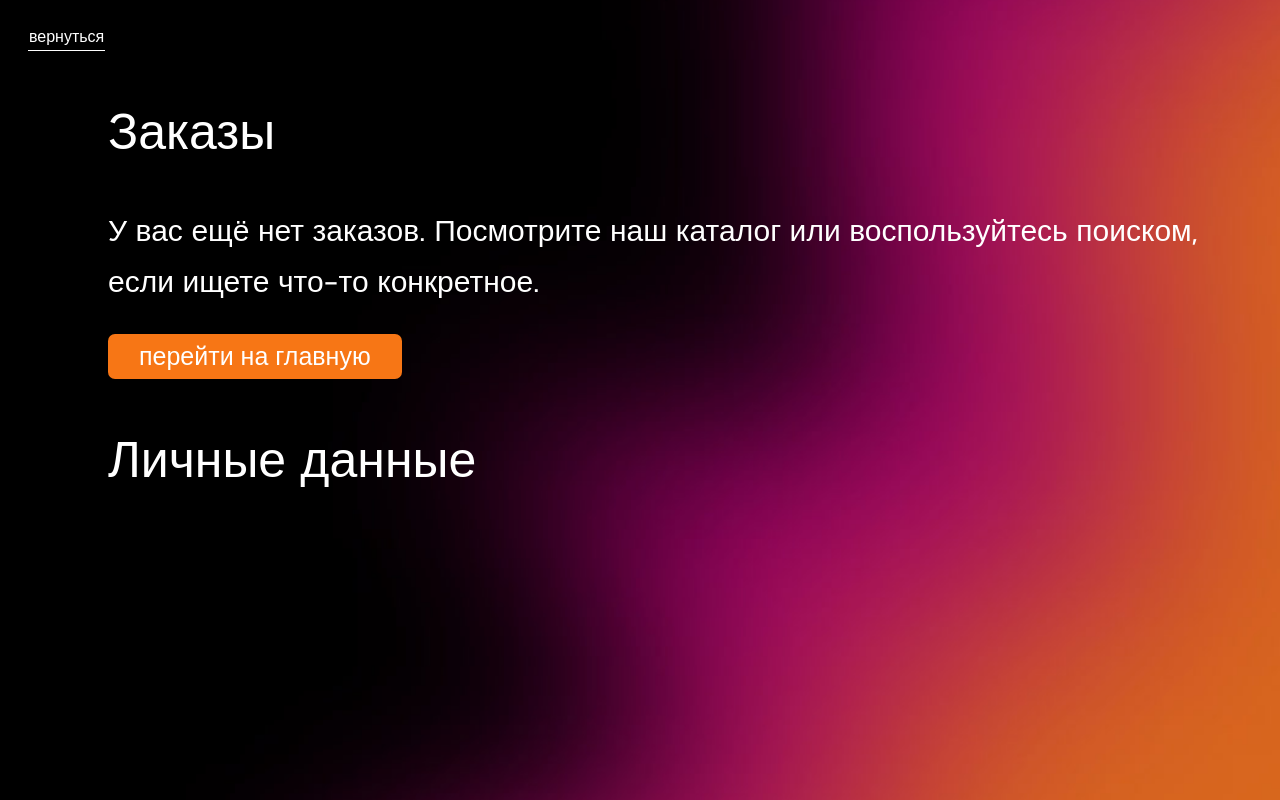
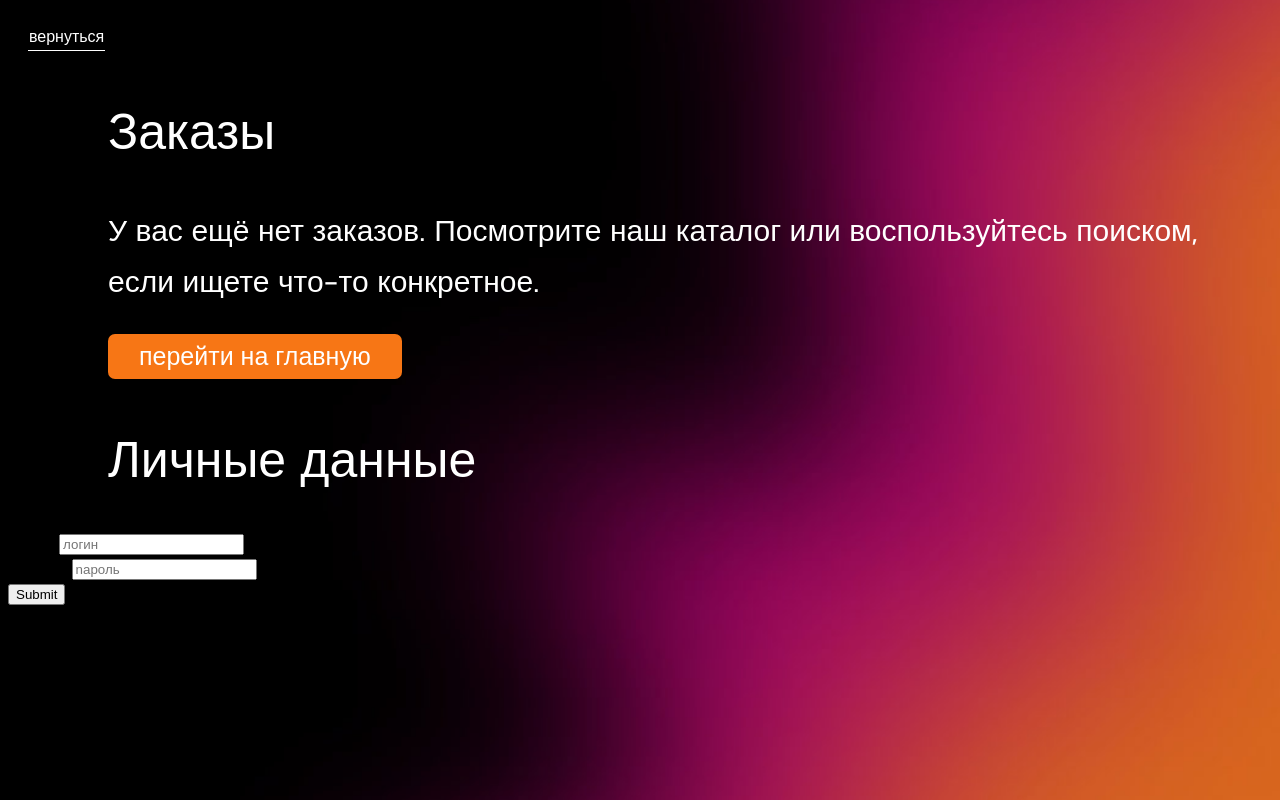
Before and after one commit to foxxill/artima_new_generation, a Django app: page /profile/ in a window 1280 px wide. Run offline with Django 5.2, Linux system fonts and the light colour scheme.

Commit message:
делаю форму

```diff
--- a/artima/shop/static/customer_profile.css
+++ b/artima/shop/static/customer_profile.css
@@ -69,7 +69,6 @@ body {
     border-top: none;
     border-left: none;
     border-right: none;
-
     }
 
 .na_glavnuyu-text{
@@ -89,7 +88,6 @@ body {
         background: #CA0A69;
    }
 
-
    .ld {
     margin-left: 100px;
    }
@@ -102,3 +100,12 @@ body {
     letter-spacing: 0px;
     text-align: left;
    }
+
+   .criterii {
+    color: white;
+    font-size: 40px;
+    font-weight: 100;
+    line-height: 51px;
+    letter-spacing: 0px;
+    text-align: left;
+   }
--- a/artima/shop/templates/customer_profile.html
+++ b/artima/shop/templates/customer_profile.html
@@ -28,7 +28,15 @@
     </div>
     <div class="ld">
         <p class="ld-text">Личные данные</p>
-
     </div>
-</body>
-</html>
+    <form action=""
+        <div>
+        <label for="login"> Логин:</label>
+        <input id="login" type="text" name="login" placeholder="логин">
+        </div>
+        <div>
+        <label for="password">Пароль: </label>
+        <input id="password" type="password" name="password" placeholder="nароль">
+        </div>
+        <input type="submit">
+    </form>
```
